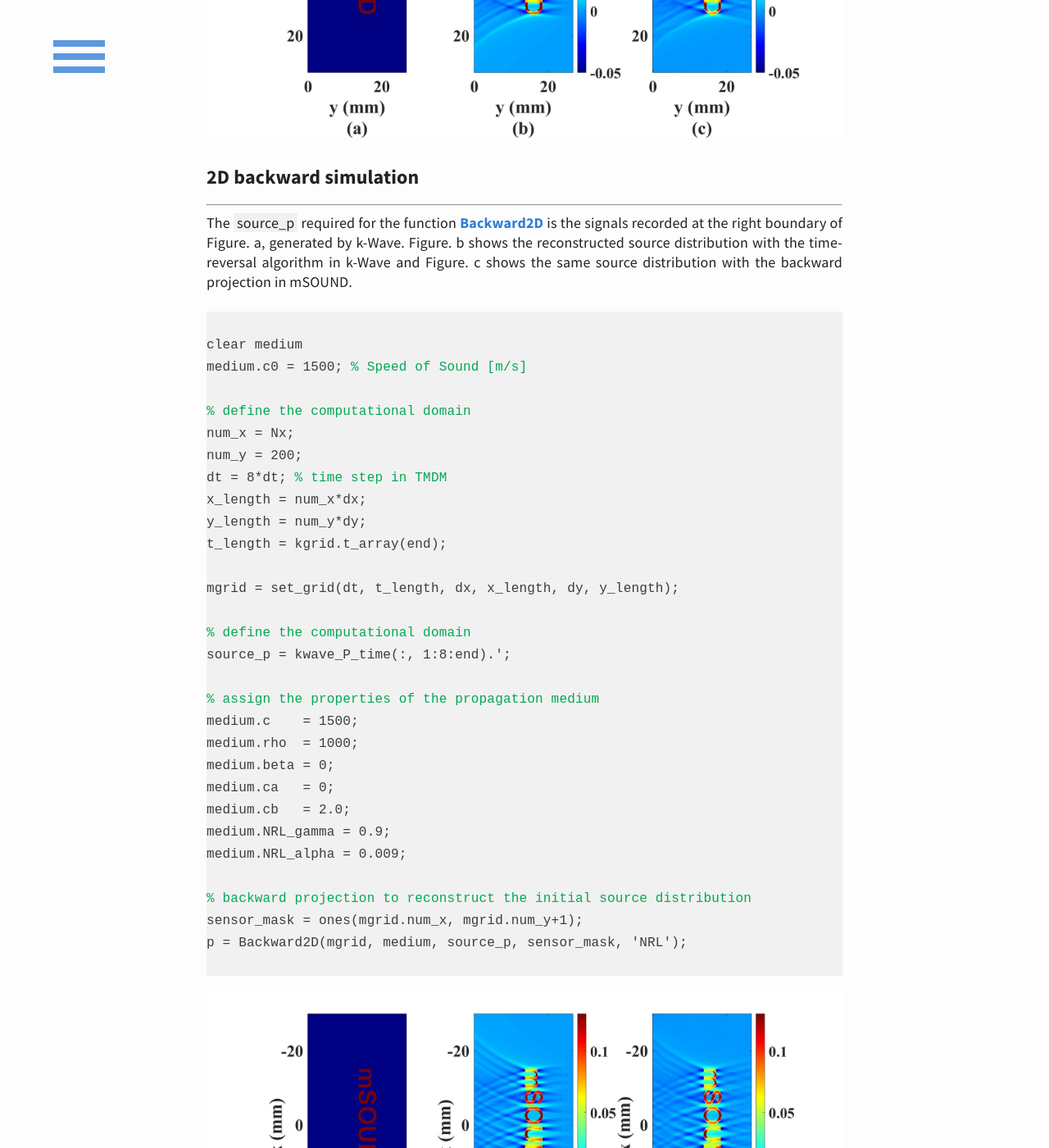
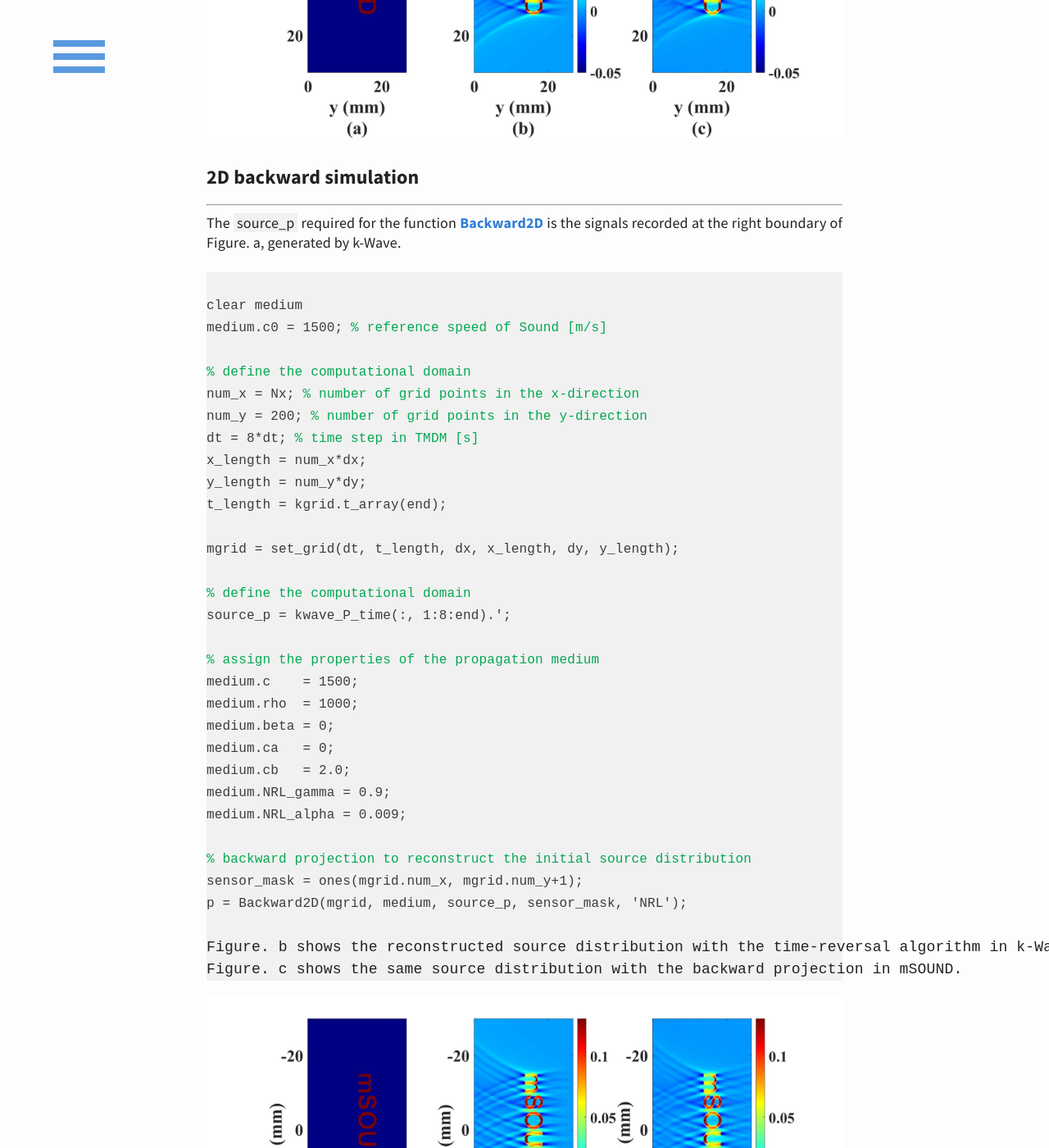
Before and after one commit to m-SOUND/mSOUND, a Jekyll site: the page built from _posts/2019-07-24-Backward_TMDM.html, in a window 1280 px wide and 1400 px high, scrolled down 2064 px. Shown: the whole window at 82% size. Built offline with Jekyll 4.4.1, drawn with Linux system fonts in a browser that asks for light colours; some of the changed text lies outside the part shown.

Commit message:
Update 2019-07-24-Backward_TMDM.html

```diff
--- a/_posts/2019-07-24-Backward_TMDM.html
+++ b/_posts/2019-07-24-Backward_TMDM.html
@@ -27,12 +27,12 @@ An initial source with the ‘mSOUND’ shape is used in this example for the il
 <pre>
 <code>
 <font color="#03a852">% define the computational domain</font>
-Nx = 800;
-Ny = 300;
-dx = 1.3393e-04;
-dy = 1.3393e-04;
+Nx = 800; <font color="#03a852">% number of grid points in the x-direction</font>
+Ny = 300; <font color="#03a852">% number of grid points in the y-direction</font>
+dx = 1.3393e-04;  <font color="#03a852">% [m]</font>
+dy = 1.3393e-04;  <font color="#03a852">% [m]</font>
 kgrid = makeGrid(Nx, dx, Ny, dy);
-dt = 1.1161e-08;
+dt = 1.1161e-08;  <font color="#03a852">% [s]</font>
 kgrid.t_array = 0:dt:3.4286e-05;
 
 <font color="#03a852">% assign the properties of the propagation medium</font>
@@ -60,7 +60,7 @@ input_args = {'DisplayMask', sensor.mask, 'DataCast', 'single',...
                  'PlotScale',[-source_mag/2, source_mag/2]};
 sensor.record = {'p'};
 
-<font color="#03a852">% run the simulation</font>
+<font color="#03a852">% run the simulation with k-Wave</font>
 sensor_data = kspaceFirstOrder2D(kgrid, medium, source, sensor, input_args{:});
 kwave_P_time = reshape(sensor_data.p, Nx, length(kgrid.t_array));
 </code>
@@ -74,17 +74,16 @@ kwave_P_time = reshape(sensor_data.p, Nx, length(kgrid.t_array));
 <p>
 The <span style="background-color:#f1f1f1">source_p</span>
 required for the function <a href="/mSOUND/function.html#Backward2D">Backward2D</a> is the signals recorded at the right boundary
-of Figure. a, generated by k-Wave. Figure. b shows the reconstructed source distribution with the time-reversal algorithm in k-Wave and
-Figure. c shows the same source distribution with the backward projection in mSOUND.
+of Figure. a, generated by k-Wave.
 <pre>
 <code>
 clear medium
-medium.c0 = 1500; <font color="#03a852">% Speed of Sound [m/s]</font>
+medium.c0 = 1500; <font color="#03a852">% reference speed of Sound [m/s]</font>
 
 <font color="#03a852">% define the computational domain</font>
-num_x = Nx;
-num_y = 200;
-dt = 8*dt; <font color="#03a852">% time step in TMDM</font>
+num_x = Nx; <font color="#03a852">% number of grid points in the x-direction</font>
+num_y = 200; <font color="#03a852">% number of grid points in the y-direction</font>
+dt = 8*dt; <font color="#03a852">% time step in TMDM [s]</font>
 x_length = num_x*dx;
 y_length = num_y*dy;
 t_length = kgrid.t_array(end);
@@ -107,6 +106,8 @@ medium.NRL_alpha = 0.009;
 sensor_mask = ones(mgrid.num_x, mgrid.num_y+1);
 p = Backward2D(mgrid, medium, source_p, sensor_mask, 'NRL');
 </code>
+Figure. b shows the reconstructed source distribution with the time-reversal algorithm in k-Wave and
+Figure. c shows the same source distribution with the backward projection in mSOUND.
 </pre>
 <img src="/mSOUND/img/backward_logo.jpg" alt="backward projection example">
 </p>
```
